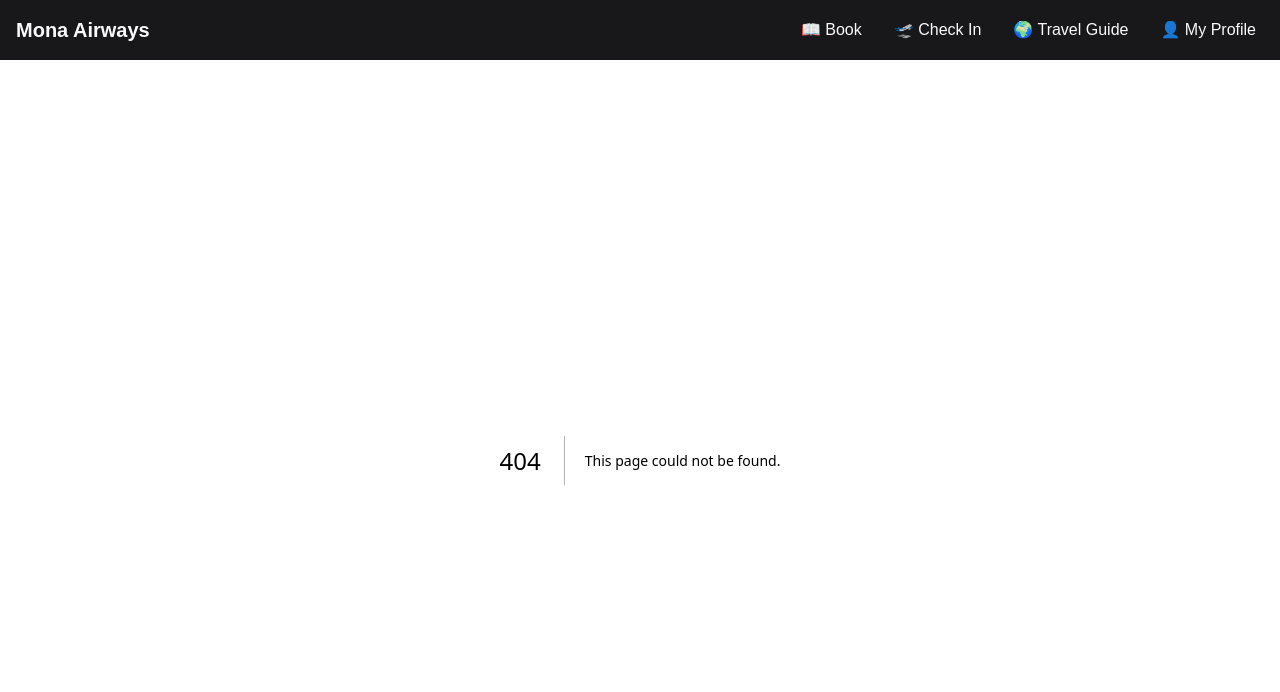
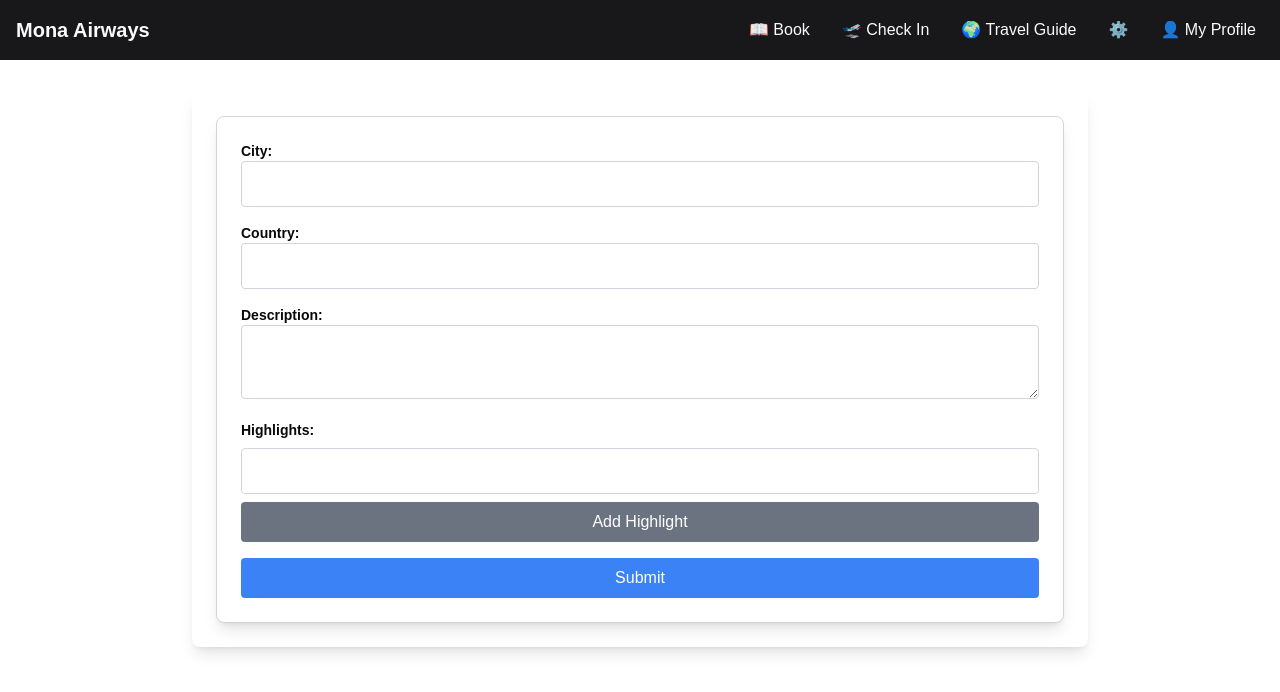
Before and after one commit to Damovisa/travel-app, a Next.js app: page /admin/travelguide in a window 1280 px wide. Before the commit this address had no page. Shown: the top 692 px of the page. Built offline with nearby package versions, Linux system fonts and the light colour scheme.

Commit message:
Added admin page for travel guide

```diff
--- /dev/null
+++ b/app/admin/travelguide/page.tsx
@@ -0,0 +1,12 @@
+"use client"
+import TravelGuideForm from "@/components/ui/travelGuideForm";
+
+export default function Home() {
+  return (
+    <div className="bg-background text-foreground flex items-center justify-center">
+      <div className="bg-card p-6 rounded-lg shadow-lg w-full max-w-4xl mt-8">
+        <TravelGuideForm />
+      </div>
+    </div>
+  )
+}
--- a/components/ui/titlebar.tsx
+++ b/components/ui/titlebar.tsx
@@ -23,6 +23,11 @@ const TitleBar: React.FC = () => {
                         </Link>
                     </li>
                     <li>
+                        <Link href="/admin/travelguide" className="hover:bg-primary-light p-2 rounded">
+                            ⚙️
+                        </Link>
+                    </li>
+                    <li>
                         <Link href="/profile" className="hover:bg-primary-light p-2 rounded">
                             👤 My Profile
                         </Link>
--- /dev/null
+++ b/components/ui/travelGuideForm.tsx
@@ -0,0 +1,131 @@
+import React, { useState } from 'react';
+
+const TravelGuideForm: React.FC = () => {
+  const [city, setCity] = useState('');
+  const [country, setCountry] = useState('');
+  const [description, setDescription] = useState('');
+  const [highlights, setHighlights] = useState<string[]>(['']);
+  const [latitude, setLatitude] = useState<number | null>(null);
+  const [longitude, setLongitude] = useState<number | null>(null);
+  const [error, setError] = useState<string>('');
+
+  const handleHighlightChange = (index: number, value: string) => {
+    const newHighlights = [...highlights];
+    newHighlights[index] = value;
+    setHighlights(newHighlights);
+  };
+
+  const addHighlight = () => {
+    setHighlights([...highlights, '']);
+  };
+
+  const fetchCoordinates = async (cityName: string, countryName: string) => {
+    try {
+      const response = await fetch(
+        `https://nominatim.openstreetmap.org/search?q=${encodeURIComponent(cityName)},${encodeURIComponent(countryName)}&format=json`
+      );
+      const data = await response.json();
+      if (data && data.length > 0) {
+        setLatitude(parseFloat(data[0].lat));
+        setLongitude(parseFloat(data[0].lon));
+        setError('');
+        console.log({ latitude, longitude });
+      } else {
+        setLatitude(null);
+        setLongitude(null);
+        setError('Location not found.');
+        console.log('Location not found.');
+      }
+    } catch {
+      setLatitude(null);
+      setLongitude(null);
+      setError('Failed to fetch coordinates.');
+      console.log('Failed to fetch coordinates.');
+    }
+  };
+
+  const handleBlur = () => {
+    if (city && country) {
+      fetchCoordinates(city, country);
+    } else {
+      setLatitude(null);
+      setLongitude(null);
+      setError('');
+    }
+  };
+
+  const handleSubmit = (event: React.FormEvent) => {
+    event.preventDefault();
+    console.log({ city, country, description, highlights, latitude, longitude });
+  };
+
+  return (
+    <div className="min-w-max mx-auto p-6 border border-gray-300 rounded-lg shadow-lg bg-white">
+      <form onSubmit={handleSubmit}>
+        <div className="mb-4">
+          <label className="block text-sm font-bold mb-2">
+            City:
+            <input
+              type="text"
+              value={city}
+              onChange={(e) => setCity(e.target.value)}
+              onBlur={handleBlur}
+              className="w-full p-2 border border-gray-300 rounded text-lg"
+            />
+          </label>
+        </div>
+        <div className="mb-4">
+          <label className="block text-sm font-bold mb-2">
+            Country:
+            <input
+              type="text"
+              value={country}
+              onChange={(e) => setCountry(e.target.value)}
+              onBlur={handleBlur}
+              className="w-full p-2 border border-gray-300 rounded text-lg"
+            />
+          </label>
+        </div>
+        <div className='mb-4'>
+        {latitude && <div><i><strong>Location:</strong> {latitude},{longitude}</i></div>}
+        {error && <div className="text-red-500 mb-4">{error}</div>}
+        </div>
+        <div className="mb-4">
+          <label className="block text-sm font-bold mb-2">
+            Description:
+            <textarea
+              value={description}
+              onChange={(e) => setDescription(e.target.value)}
+              className="w-full p-2 border border-gray-300 rounded text-lg"
+            />
+          </label>
+        </div>
+        <div className="mb-4">
+          <label className="block text-sm font-bold mb-2">Highlights:</label>
+          {highlights.map((highlight, index) => (
+            <div key={index} className="mb-2">
+              <input
+                type="text"
+                value={highlight}
+                onChange={(e) => handleHighlightChange(index, e.target.value)}
+                className="w-full p-2 border border-gray-300 rounded text-lg"
+              />
+            </div>
+          ))}
+          <button
+            type="button"
+            onClick={addHighlight}
+            className="w-full p-2 bg-gray-500 text-white rounded hover:bg-blue-600"
+          >
+            Add Highlight
+          </button>
+        </div>
+        <button type="submit" className="w-full p-2 bg-blue-500 text-white rounded hover:bg-blue-600">
+          Submit
+        </button>
+      </form>
+    </div>
+  );
+};
+
+export default TravelGuideForm;
```
